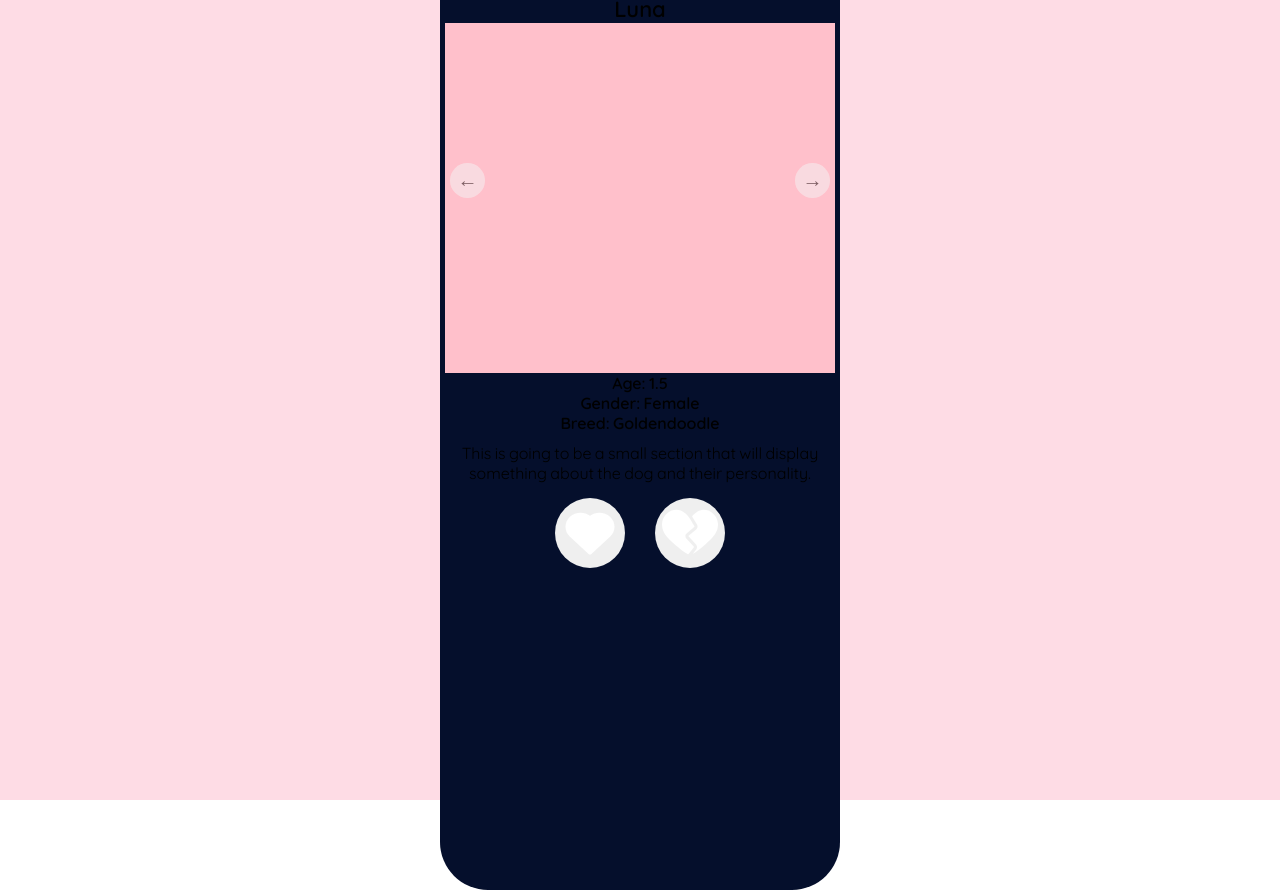
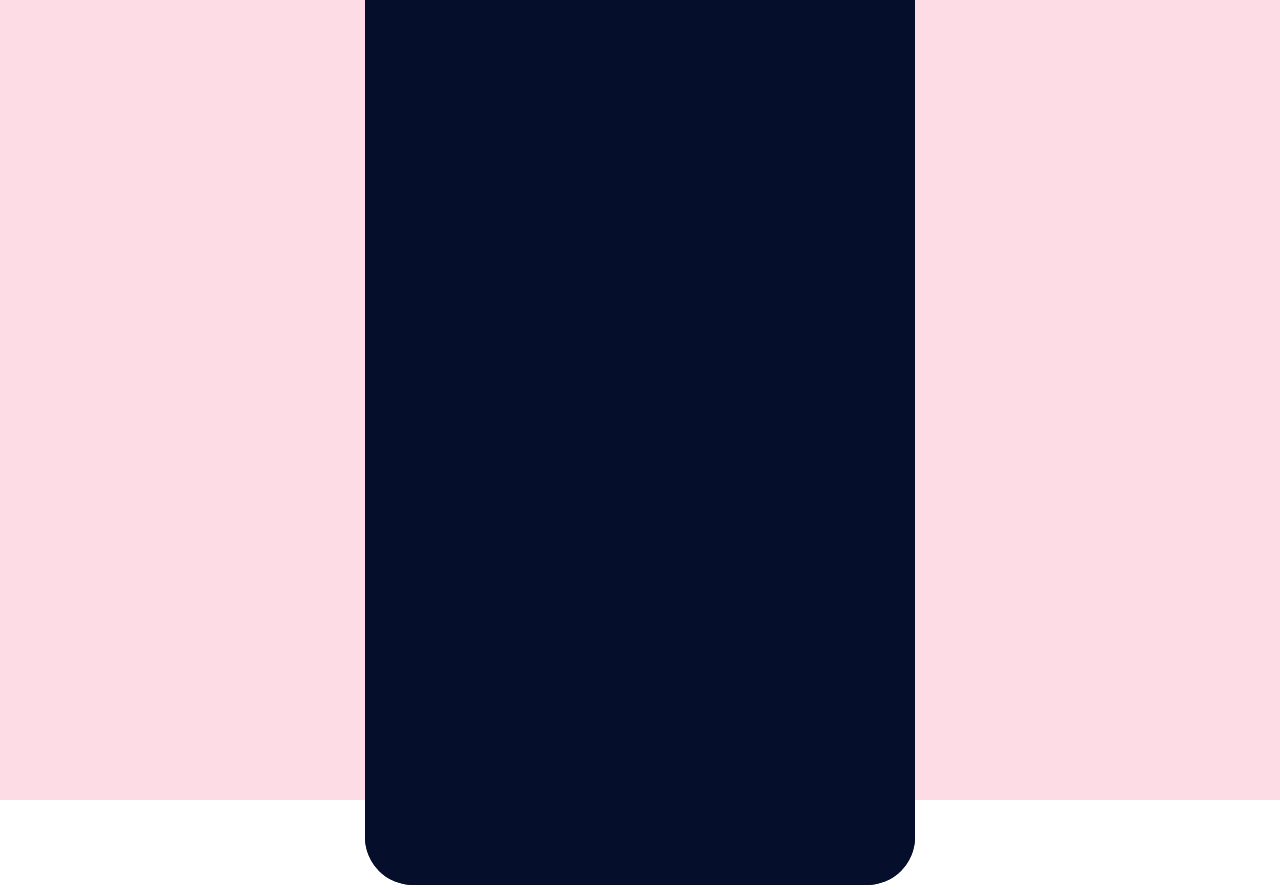
Before and after one commit to erickbey/dog-tinder, a React (Create React App) app in the folder client/: page / in a window 1280 px wide. Built offline with nearby package versions, Linux system fonts and the light colour scheme.

Commit message:
reset dog profile card to add new stylings and setup

```diff
--- a/client/src/App.css
+++ b/client/src/App.css
@@ -6,3 +6,8 @@
   flex-direction: column;
   height: 100vh;
 }
+
+.app__container {
+  background: var(--color-bg);
+  border-radius: 3rem;
+}
--- a/client/src/App.js
+++ b/client/src/App.js
@@ -7,7 +7,7 @@ import NavBar from './components/NavBar/NavBar';
 function App() {
   return (
     <div className="App">
-      <div className='container app__container'>
+      <div className='app__container'>
         <NavBar />
         <DogProfileCard />
       </div>
--- a/client/src/components/DogProfileCard/DogProfileCard.css
+++ b/client/src/components/DogProfileCard/DogProfileCard.css
@@ -1,105 +1,5 @@
-.card-container {
+.card__container {
     height: 900px;
-    width: 400px;
-    padding: 5px;
     background: var(--color-bg);
     border-radius: 0 0 3rem 3rem;
 }
-
-/* Button {
-    background-color: rgb(255, 0, 0);
-    border: none;
-    cursor: pointer;
-} */
-
-.card-title {
-    font-size: 22px;
-    text-align: center;
-}
-
-.image-container {
-    height: 350px;
-    width: 100%;
-    display: flex;
-    justify-content: center;
-    position: relative;
-}
-
-.image {
-    height: 350px;
-    width: 400px;
-    background-color: pink;
-}
-
-.previous-image-button, .next-image-button {
-    font-size: 20px;
-    height: 35px;
-    width: 35px;
-    border-radius: 50%;
-    position: absolute;
-    top: 40%;
-    opacity: .5;
-    background-color: whitesmoke;
-}
-
-.previous-image-button:hover, .next-image-button:hover {
-    opacity: .9;
-}
-
-.previous-image-button {
-    left: 5px;
-}
-
-.next-image-button {
-    right: 5px;
-}
-
-.about {
-    text-align: center;
-    font-size: 16px;
-}
-
-.bio {
-    padding-left: 10px;
-    padding-right: 10px;
-    margin-top: 10px;
-    text-align: center;
-}
-
-.buttons-container{
-    width: 100%;
-    margin-top: 15px;
-    display: flex;
-    justify-content: center;
-    align-items: center;
-}
-
-.choice-button, .like, .dislike{
-    height: 70px;
-    width: 70px;
-    border-radius: 50%;
-    margin-right: 15px;
-    margin-left: 15px;
-    transition: all .2s ease-in-out;
-}
-
-.choice-button:hover, .like:hover {
-    transform: scale(1.1);
-}
-
-.dislike:hover {
-    transform: scale(1.1);
-    background-color: red;
-}
-
-.button-icon {
-    object-fit: contain;
-    height: 80%;
-    width: 80%;
-    fill: red;
-    transition: all .2s ease-in-out;
-}
-
-.button-icon:hover {
-    transform: scale(1.1);
-}
--- a/client/src/components/DogProfileCard/DogProfileCard.js
+++ /dev/null
@@ -1,48 +0,0 @@
-import './DogProfileCard.css';
-
-import heartLogo from '../../images/heartLogo.svg';
-import brokenHeart from '../../images/brokenHeart.svg';
-
-function DogProfileCard() {
-    const handleLikeButton = () => {
-        // some logic to handle the like button
-    }
-
-    const handleDislikeButton = () => {
-        // some logic to handle the dislike button
-    }
-
-    const handlePreviousImage = () => {
-        // Some logic to handle previous image
-    }
-
-    const handleNextImage = () => {
-        // Some logic to handle previous image
-    }
-
-
-  return (
-    <div className='container card-container'>
-        <h1 className='card-title'>Luna</h1>
-        <div className='image-container'>
-            <div className='image'></div>
-            <button className='previous-image-button' onClick={handlePreviousImage} >←</button>
-            <button className='next-image-button'onClick={handleNextImage} >→</button>
-        </div>
-        <h2 className='about'>Age: 1.5</h2>
-        <h2 className='about'>Gender: Female</h2>
-        <h2 className='about'>Breed: Goldendoodle</h2>
-        <section className='bio'>This is going to be a small section that will display something about the dog and their personality.</section>
-        <div className='buttons-container'>
-            <button className='choice-button like' onClick={handleLikeButton} >
-                <img className='button-icon' src={heartLogo} alt='heart' />
-            </button>
-            <button className='choice-button dislike' onClick={handleDislikeButton} >
-                <img className='button-icon' src={brokenHeart} alt='broken heart' />
-            </button>
-        </div>
-    </div>
-  )
-}
-
-export default DogProfileCard
--- /dev/null
+++ b/client/src/components/DogProfileCard/DogProfileCard.jsx
@@ -0,0 +1,16 @@
+import './DogProfileCard.css';
+
+
+function DogProfileCard() {
+  return (
+    <div className='container card__container'>
+        <div className="image__container">
+          <div className="socials__contiainer"></div>
+          <div className="info__container"></div>
+        </div>
+        <div className="buttons__container"></div>
+    </div>
+  )
+}
+
+export default DogProfileCard
--- a/client/src/components/NavBar/NavBar.css
+++ b/client/src/components/NavBar/NavBar.css
@@ -1,9 +1,8 @@
 .navbar__container {
-    height: 80px;
+    height: 70px;
     width: 500px;
     padding: 10px;
     background-color: var(--color-bg);
-    display: inline-block;
     display: flex;
     align-items: center;
     justify-content: space-between;
```
